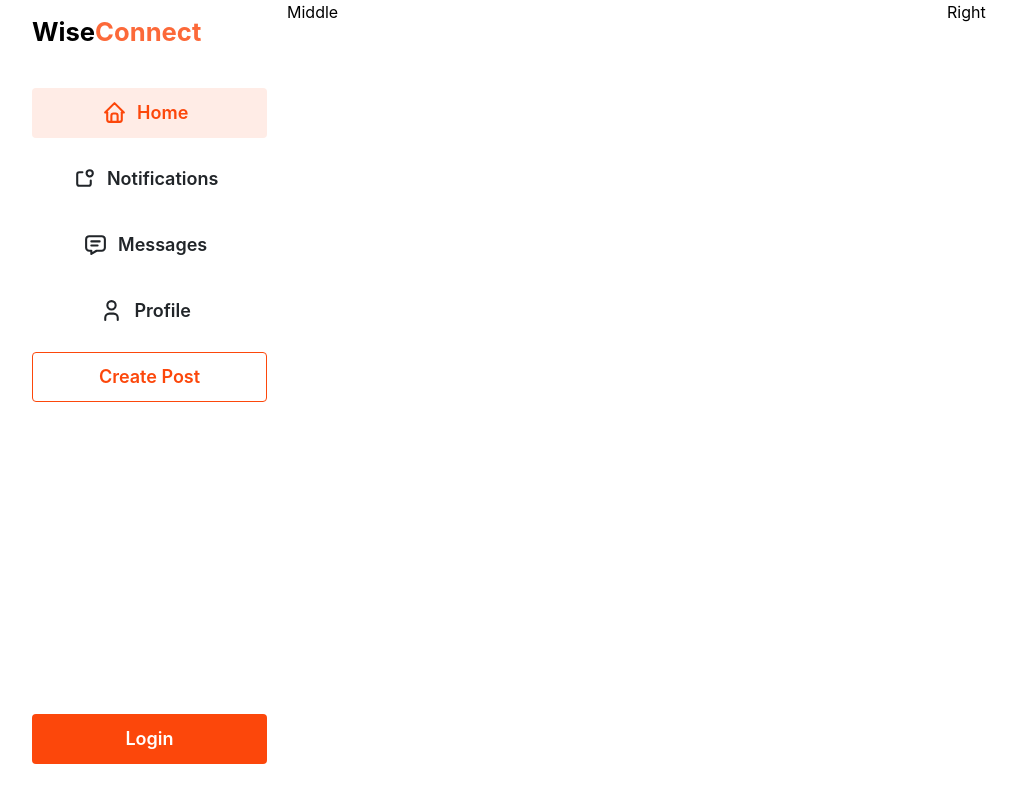
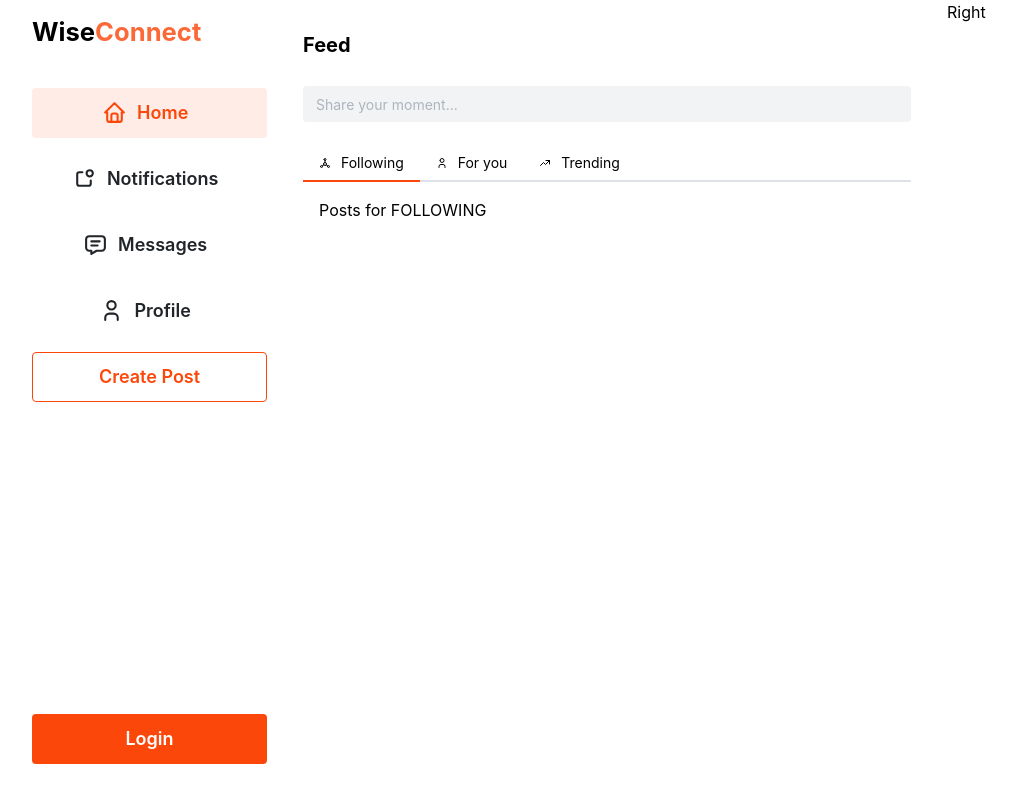
Before and after one commit to pratik-choudhari/WiseConnect, a Next.js app in the folder frontend/: page / in a window 1280 px wide. Shown: the top 802 px of the page, without its empty margins (32-1049 px from the left). Built offline with nearby package versions, Linux system fonts and the light colour scheme.

Commit message:
create post

```diff
--- /dev/null
+++ b/frontend/components/CreatePost.tsx
@@ -0,0 +1,111 @@
+import { Button, Flex, Modal, TextInput, Textarea } from "@mantine/core";
+import { useDisclosure } from "@mantine/hooks";
+import { useUserId } from "../stores/useUserId";
+import superagent from "superagent";
+import { useMutation, useQuery } from "@tanstack/react-query";
+import { backendAPI } from "../utils/constants";
+import { useRouter } from "next/router";
+import { useFormik } from "formik";
+
+export function CreatePost({ type }: { type: "Input" | "Button" }) {
+  const router = useRouter();
+  const [opened, { open, close }] = useDisclosure(false);
+
+  const userId = useUserId((state) => state.userId);
+  const { data } = useQuery({
+    queryKey: ["UserQuery", { id: 1 }],
+    enabled: userId ? true : false,
+    queryFn: () =>
+      superagent
+        .get(`${backendAPI}/user/info?user_id=${userId}`)
+        .set("Accept", "application/json")
+        .set("ngrok-skip-browser-warning", "69420")
+        .then((res) => res.body.user),
+  });
+
+  const formik = useFormik({
+    initialValues: {
+      text: "",
+    },
+    onSubmit: (values) => {
+      console.log(values);
+      mutation.mutate(values);
+    },
+  });
+
+  const mutation = useMutation({
+    mutationFn: (data: { text: string }) => {
+      const { text } = data;
+      const postData = {
+        text,
+        user_id: userId,
+      };
+
+      return superagent
+        .post(`${backendAPI}/post/create`)
+        .send(postData)
+        .set("Accept", "application/json")
+        .then((res) => res.body)
+        .catch((error) => error.response.body);
+    },
+    onSuccess: (data) => {
+      // success
+      if (data.message === "OK") {
+        console.log("POST IS CREATED");
+        close();
+      }
+      // error
+      if (data.message === "error") {
+        formik.setErrors({ text: "Post could not be created" });
+      }
+    },
+  });
+
+  return (
+    <>
+      {type === "Input" ? (
+        <TextInput
+          placeholder="Share your moment..."
+          onClick={() => {
+            if (data) {
+              open();
+            } else {
+              router.push("/login");
+            }
+          }}
+          variant="filled"
+        />
+      ) : (
+        <Button
+          size="lg"
+          variant="outline"
+          onClick={() => {
+            if (data) {
+              open();
+            } else {
+              router.push("/login");
+            }
+          }}
+        >
+          Create Post
+        </Button>
+      )}
+      <Modal opened={opened} onClose={close} title="Create Post">
+        <form onSubmit={formik.handleSubmit}>
+          <Textarea
+            resize="vertical"
+            variant="filled"
+            placeholder="Share your moment..."
+            id="text"
+            name="text"
+            value={formik.values.text}
+            onChange={formik.handleChange}
+          />
+          <Flex mt={"md"} style={{ width: "100%", justifyContent: "flex-end" }}>
+            <Button type="submit">Post</Button>
+          </Flex>
+        </form>
+      </Modal>
+    </>
+  );
+}
--- a/frontend/components/GetUserId.tsx
+++ b/frontend/components/GetUserId.tsx
@@ -17,6 +17,7 @@ export function GetUserId({ children }: { children: React.ReactNode }) {
   if (userId) {
     body = children;
   } else if (!userId && checked) {
+    console.log("this happened");
     body = children;
   }
 
--- a/frontend/components/IndexLeftColumn.tsx
+++ b/frontend/components/IndexLeftColumn.tsx
@@ -11,6 +11,7 @@ import superagent from "superagent";
 import { backendAPI } from "../utils/constants";
 import { useUserId } from "../stores/useUserId";
 import { useRouter } from "next/router";
+import { CreatePost } from "./CreatePost";
 
 export function IndexLeftColumn() {
   const router = useRouter();
@@ -96,17 +97,7 @@ export function IndexLeftColumn() {
             Profile
           </Button>
 
-          <Button
-            size="lg"
-            variant="outline"
-            onClick={() => {
-              if (!data) {
-                router.push("/login");
-              }
-            }}
-          >
-            Create Post
-          </Button>
+          <CreatePost type="Button" />
         </Stack>
       </Stack>
 
--- /dev/null
+++ b/frontend/components/IndexMiddleColumn.tsx
@@ -0,0 +1,73 @@
+import { useQuery } from "@tanstack/react-query";
+import { useRouter } from "next/router";
+import superagent from "superagent";
+import { useUserId } from "../stores/useUserId";
+import { backendAPI } from "../utils/constants";
+import { Flex, Tabs, rem, Text, Textarea } from "@mantine/core";
+import { IconSocial, IconUser, IconTrendingUp } from "@tabler/icons-react";
+import { CreatePost } from "./CreatePost";
+
+export function IndexMiddleColumn() {
+  const router = useRouter();
+  const userId = useUserId((state) => state.userId);
+
+  const { data } = useQuery({
+    queryKey: ["UserQuery", { id: 1 }],
+    enabled: userId ? true : false,
+    queryFn: () =>
+      superagent
+        .get(`${backendAPI}/user/info?user_id=${userId}`)
+        .set("Accept", "application/json")
+        .set("ngrok-skip-browser-warning", "69420")
+        .then((res) => res.body.user),
+  });
+
+  const iconStyle = { width: rem(12), height: rem(12) };
+
+  return (
+    <Flex mt={"13px"} p={"1em"} direction={"column"} style={{ height: "100%" }}>
+      <Text size="xl" fw={700}>
+        Feed
+      </Text>
+
+      <div style={{ marginTop: "1.5em", marginBottom: "1.5em" }}>
+        <CreatePost type="Input" />
+      </div>
+
+      <Tabs defaultValue="following">
+        <Tabs.List>
+          <Tabs.Tab
+            value="following"
+            leftSection={<IconSocial style={iconStyle} />}
+          >
+            Following
+          </Tabs.Tab>
+          <Tabs.Tab
+            value="for-you"
+            leftSection={<IconUser style={iconStyle} />}
+          >
+            For you
+          </Tabs.Tab>
+          <Tabs.Tab
+            value="trending"
+            leftSection={<IconTrendingUp style={iconStyle} />}
+          >
+            Trending
+          </Tabs.Tab>
+        </Tabs.List>
+
+        <Tabs.Panel value="following" p={"md"}>
+          Posts for FOLLOWING
+        </Tabs.Panel>
+
+        <Tabs.Panel value="for-you" p={"md"}>
+          Posts for FOR YOU
+        </Tabs.Panel>
+
+        <Tabs.Panel value="trending" p={"md"}>
+          Posts for Trending
+        </Tabs.Panel>
+      </Tabs>
+    </Flex>
+  );
+}
--- a/frontend/pages/index.tsx
+++ b/frontend/pages/index.tsx
@@ -4,6 +4,7 @@ import { MainGridLayout } from "../components/layout/MainGridLayout";
 import { RightColumn } from "../components/layout/RightColumn";
 import { IndexLeftColumn } from "../components/IndexLeftColumn";
 import { GetUserId } from "../components/GetUserId";
+import { IndexMiddleColumn } from "../components/IndexMiddleColumn";
 
 export default function IndexPage() {
   return (
@@ -13,7 +14,9 @@ export default function IndexPage() {
           <IndexLeftColumn />
         </LeftColumn>
 
-        <MainContentColumn>Middle</MainContentColumn>
+        <MainContentColumn>
+          <IndexMiddleColumn />
+        </MainContentColumn>
 
         <RightColumn>Right</RightColumn>
       </MainGridLayout>
```
Also changed, not shown: frontend/pages/login.tsx (+17 -2 lines), frontend/pages/register.tsx (+8 -1 lines).
